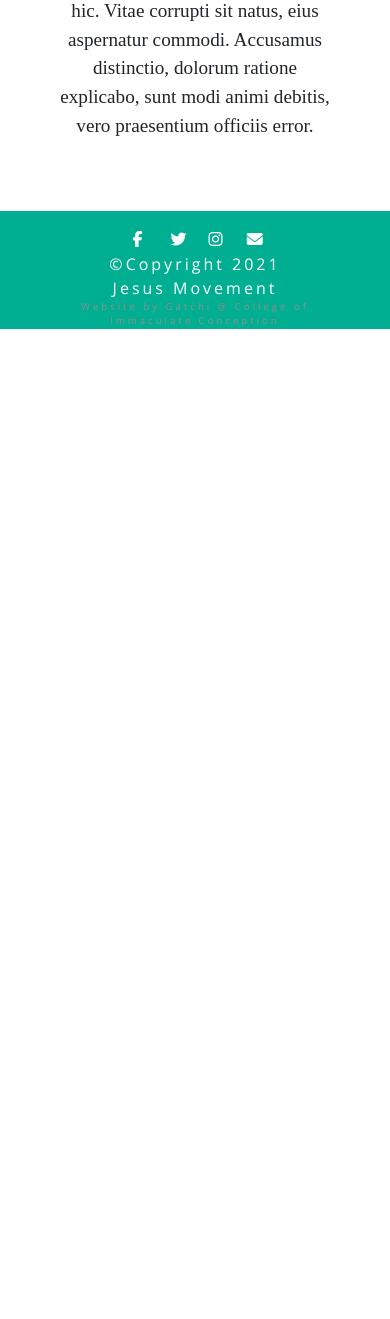
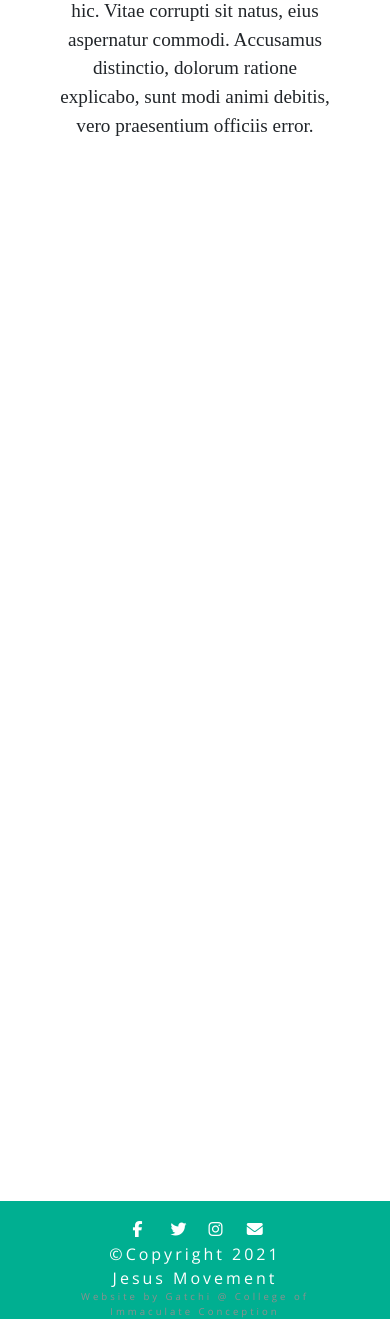
Before and after one commit to gatchigat/jmovement, a PHP site: page /events.php in a window 390 px wide. Shown: the part 601-1920 px from the top of the page. Before the commit the page ends 930 px from the top, so only its background shows below. Run offline with PHP 8.4, Linux system fonts and the light colour scheme; some libraries are stand-ins or nearby versions; some web fonts are replaced.

Commit message:
Add files via upload

```diff
--- a/css/styles.css
+++ b/css/styles.css
@@ -404,6 +404,7 @@ color: black;
     padding-bottom: 5%;
     /*height: 100%;*/
     /*position: static;*/
+    height: 200vh;
   }
   #events .big{
     font-size: 3rem;
```
